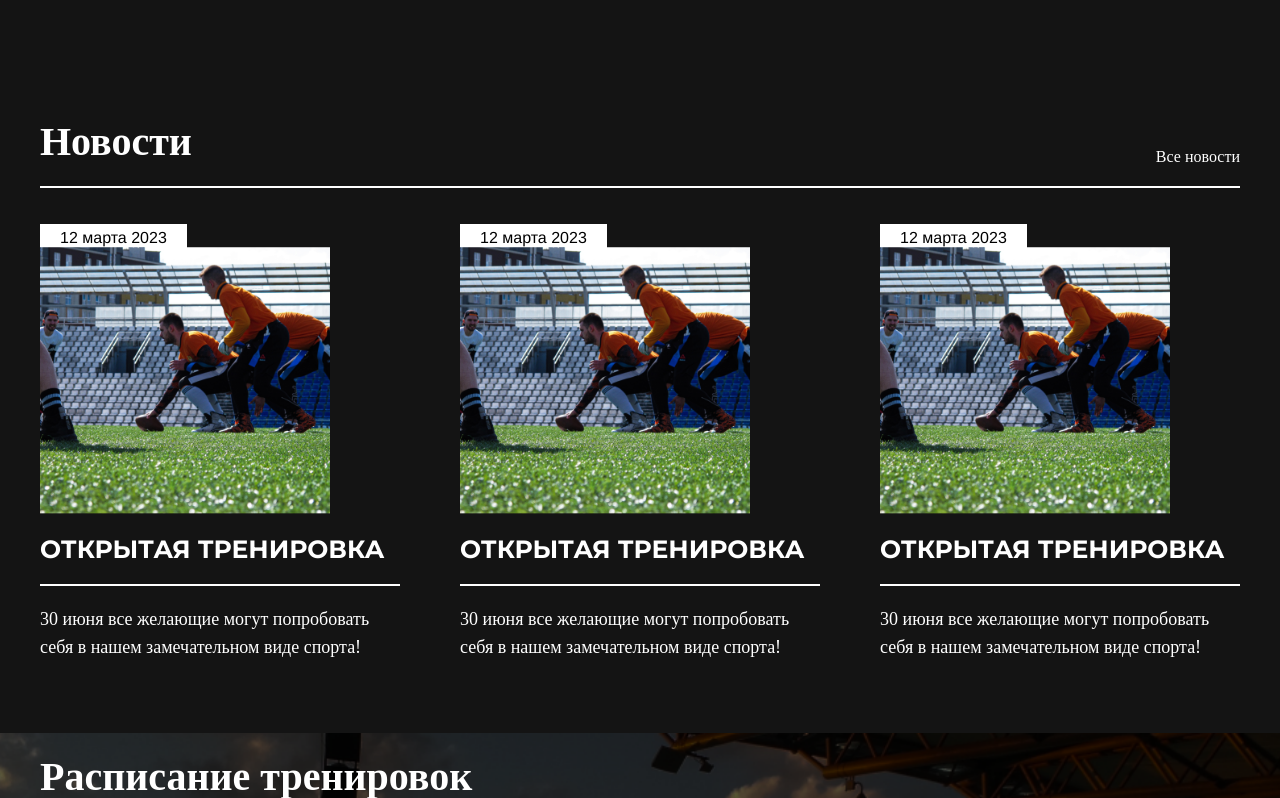
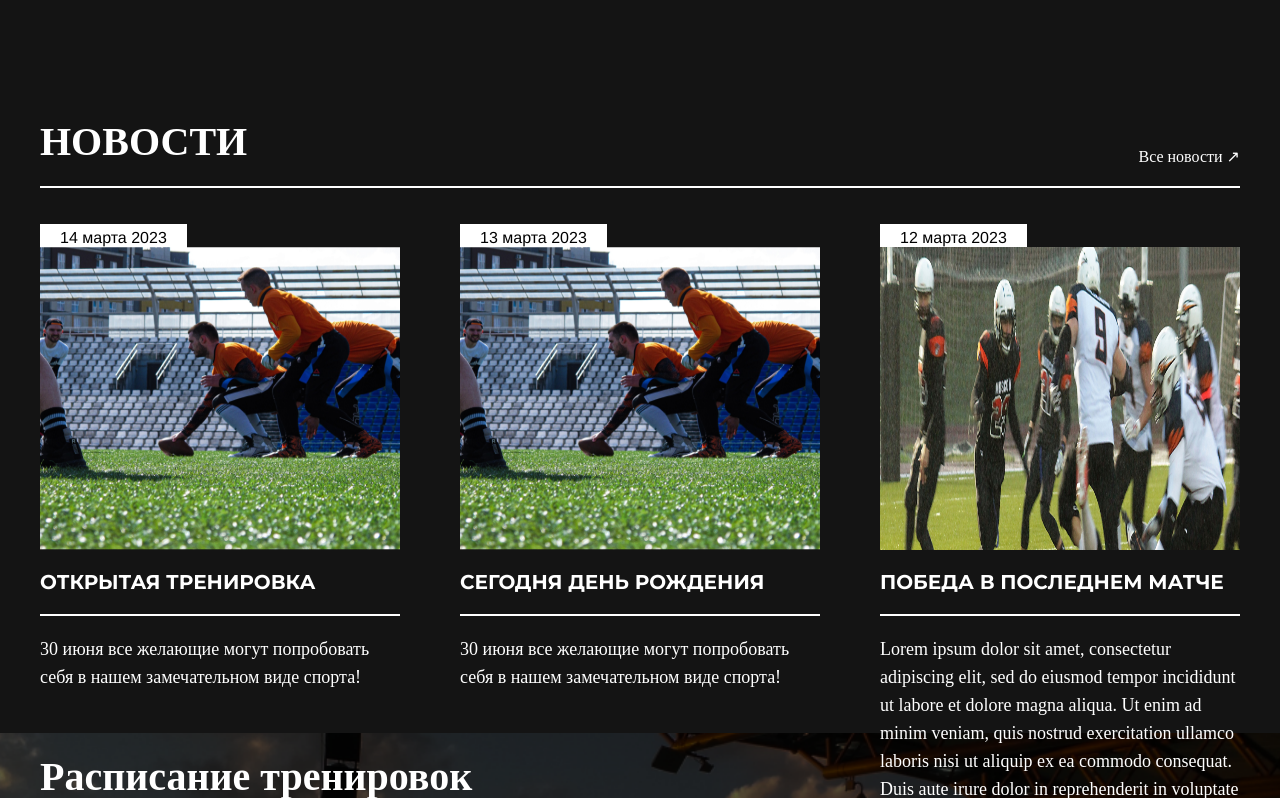
Before and after one commit to ElizavetaBiryukova/amber-hawks-frontend, a Next.js app: page / in a window 1280 px wide. Shown: the part 802-1600 px from the top of the page. Built offline with nearby package versions, Linux system fonts and the light colour scheme.

Commit message:
fix: fix styles for news

```diff
--- a/src/components/UI/footer/Footer.jsx
+++ b/src/components/UI/footer/Footer.jsx
@@ -10,7 +10,7 @@ export default function Footer() {
             <div className={styles.container}>
                 <div className={styles.contacts}>
                     <div>
-                        <div><Link href={'https://yandex.ru/maps/-/CDUUIWmN'}>улица Согласия, 39, Калининград</Link></div>
+                        <div><Link href={'https://yandex.ru/maps/-/CDUUIWmN'}>улица Согласия, 41, Калининград</Link></div>
                         <div><Link href={'tel:+74012346578'}>+7 (4012) 346-578</Link></div>
                         <div><Link href={'mailto:example@email.com'}>example@email.com</Link></div>
                     </div>
--- a/src/components/UI/form/Form.jsx
+++ b/src/components/UI/form/Form.jsx
@@ -11,7 +11,7 @@ export default function Form() {
 
                     <div className={styles.checkbox_wrapper}>
                         <input className={styles.checkbox} type="checkbox" id="checkbox" />
-                        <label for="checkbox">Нажимая отправить я согласен с политикой обработки ПД</label>
+                        <label htmlFor="checkbox">Нажимая отправить я согласен с политикой обработки ПД</label>
                     </div>
 
                     <button className={styles.button} type="submit">Отправить заявку</button>
--- a/src/components/UI/newsCard/News.module.css
+++ b/src/components/UI/newsCard/News.module.css
@@ -18,7 +18,7 @@
 .title {
   color: var(--white);
   font-family: var(--font-bitter);
-  font-size: 25px;
+  font-size: 20px;
   font-weight: 600;
   line-height: 120%; /* 30px */
   text-transform: uppercase;
@@ -34,3 +34,8 @@
   line-height: 155%; /* 27.9px */
   padding: 20px 0px;
 }
+.img {
+  position: relative;
+  width: 100%;
+  height: 60%;
+}
--- a/src/components/UI/newsCard/NewsCard.jsx
+++ b/src/components/UI/newsCard/NewsCard.jsx
@@ -11,10 +11,9 @@ export default function NewsCard({ item }) {
         <span className={styles.data}>{item.data}</span>
         <div className={styles.img}>
           <Image
-          width={290}
-          height={290}
-          src={item.img}
-          alt='photo'
+            fill
+            src={item.img}
+            alt='photo'
           />
         </div>
         <h1 className={styles.title}>{item.title}</h1>
--- a/src/components/pages/Home/News/News.jsx
+++ b/src/components/pages/Home/News/News.jsx
@@ -8,8 +8,8 @@ export default function News() {
   return (
     <div className={styles.news}>
       <div className={styles.news__header}>
-        <div className={styles.news__title}>Новости</div>
-        <Link className={styles.news__button} href='news'>Все новости</Link>
+        <Link className={styles.news__title} href='news'>Новости</Link>
+        <Link className={styles.news__button} href='news'>Все новости &#8599;</Link>
       </div>
       <div className={styles.news__list}>
         {NEWS.map((item) => (
--- a/src/components/pages/Home/News/News.module.css
+++ b/src/components/pages/Home/News/News.module.css
@@ -16,6 +16,7 @@
   font-size: 40px;
   font-weight: 600;
   line-height: 120%; /* 48px */
+  text-transform: uppercase;
 }
 
 .news__list {
--- a/src/mock/team/const.js
+++ b/src/mock/team/const.js
@@ -1,3 +1,5 @@
+import teamMain from '../../assets/img/teamMain.png'
+
 export const IMAGES_COACH = ['/coach.png'];
 
 export const NAMES_COACH = [
@@ -52,24 +54,24 @@ export const RANK_PlAYER = [
 
 export const NEWS = [
   {
-    id:1,
+    id: 1,
     img: '/news.png',
-    data: '12 марта 2023',
+    data: '14 марта 2023',
     title: 'Открытая тренировка',
     text: '30 июня все желающие могут попробовать себя в нашем замечательном виде спорта!',
   },
   {
-    id:2,
+    id: 2,
     img: '/news.png',
-    data: '12 марта 2023',
-    title: 'Открытая тренировка',
+    data: '13 марта 2023',
+    title: 'Сегодня день рождения',
     text: '30 июня все желающие могут попробовать себя в нашем замечательном виде спорта!',
   },
   {
-    id:3,
-    img: '/news.png',
+    id: 3,
+    img: { ...teamMain },
     data: '12 марта 2023',
-    title: 'Открытая тренировка',
-    text: '30 июня все желающие могут попробовать себя в нашем замечательном виде спорта!',
+    title: 'Победа в последнем матче',
+    text: 'Lorem ipsum dolor sit amet, consectetur adipiscing elit, sed do eiusmod tempor incididunt ut labore et dolore magna aliqua. Ut enim ad minim veniam, quis nostrud exercitation ullamco laboris nisi ut aliquip ex ea commodo consequat. Duis aute irure dolor in reprehenderit in voluptate velit esse cillum dolore eu fugiat nulla pariatur. Excepteur sint occaecat cupidatat non proident, sunt in culpa qui officia deserunt mollit anim id est laborum.',
   },
 ];
```
